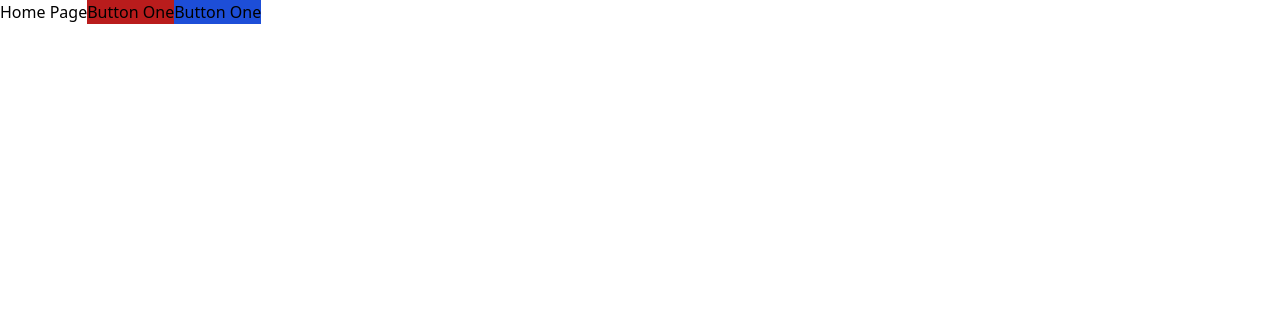
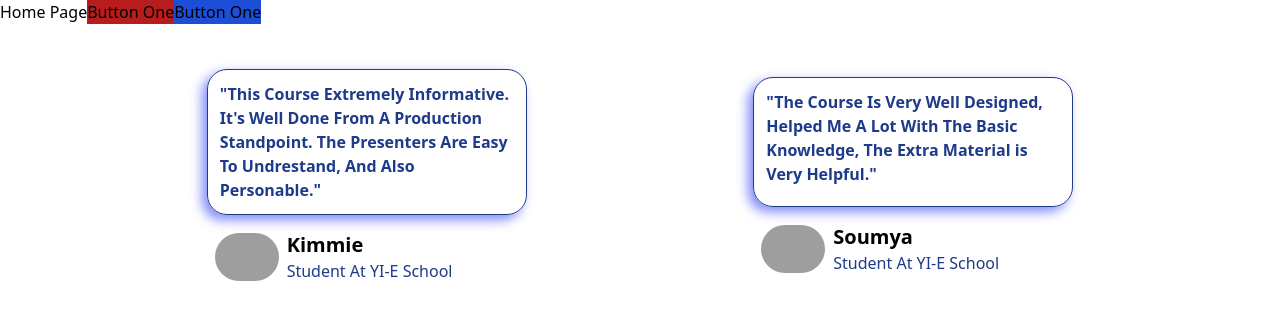
Before and after one commit to chris-121/calendar, a React app: page / in a window 1280 px wide. Shown: the top 320 px of the page. Built offline with nearby package versions, Linux system fonts and the light colour scheme; grey boxes are pictures that could not be loaded.

Commit message:
initial testimonial commit

```diff
--- /dev/null
+++ b/src/Components/Testimonial/Testimonial.js
@@ -0,0 +1,54 @@
+import React from "react";
+import { useState } from "react";
+
+const Testimonial = () => {
+  // DATA-------------------------------------------------------------------------->
+  const [testimonials, setTestimonials] = useState([
+    {
+      name: "Kimmie",
+      profileImg:
+        "https://www.ziglar.com/wp-content/uploads/2016/09/michelle-prince-profile-img.png",
+      message:
+        '"This Course Extremely Informative. It\'s Well Done From A Production Standpoint. The Presenters Are Easy To Undrestand, And Also Personable."',
+      position: "Student At YI-E School",
+    },
+    {
+      name: "Soumya",
+      profileImg:
+        "https://images.pexels.com/photos/774909/pexels-photo-774909.jpeg?auto=compress&cs=tinysrgb&dpr=1&w=500",
+      message:
+        '"The Course Is Very Well Designed, Helped Me A Lot With The Basic Knowledge, The Extra Material is Very Helpful."',
+      position: "Student At YI-E School",
+    },
+  ]);
+  //---------------------------/
+
+  return (
+    <div className='testimonial_container h-80 flex  items-center justify-evenly w-full flex-wrap'>
+      {testimonials.map((testimonial) => {
+        return (
+          <div className='m-5 max-w-xs min-w-[200px]'>
+            <div className='border-blue-900 border min-h-[130px] rounded-[20px] p-3 shadow-[-5px_5px_12px] shadow-indigo-400 font-bold text-blue-900'>
+              {testimonial.message}
+            </div>
+            <div className='profile flex items-center m-2'>
+              <div className='image'>
+                <img
+                  className='ma max-h-12 rounded-full'
+                  src={testimonial.profileImg}
+                  alt='profile'
+                />
+              </div>
+              <div className='name_pos m-2'>
+                <div className='text-xl font-bold'>{testimonial.name}</div>
+                <div className='text-blue-900'>{testimonial.position}</div>
+              </div>
+            </div>
+          </div>
+        );
+      })}
+    </div>
+  );
+};
+
+export default Testimonial;
--- a/src/pages/Home.tsx
+++ b/src/pages/Home.tsx
@@ -1,13 +1,15 @@
-import YIEButton from "../YIEUI/YIEButton"
+import YIEButton from "../YIEUI/YIEButton";
+import Testimonial from "../Components/Testimonial/Testimonial";
 
 const Home = () => {
-    return (
-        <div>
-            Home Page
-            <YIEButton content="Button One" bgColor="red" />
-            <YIEButton content="Button One" bgColor="blue" />
-        </div>
-    )
-}
+  return (
+    <div>
+      Home Page
+      <YIEButton content='Button One' bgColor='red' />
+      <YIEButton content='Button One' bgColor='blue' />
+      <Testimonial />
+    </div>
+  );
+};
 
-export default Home
+export default Home;
```
Also changed, not shown: 1 other file (tests, documents, lock files or other folders).
